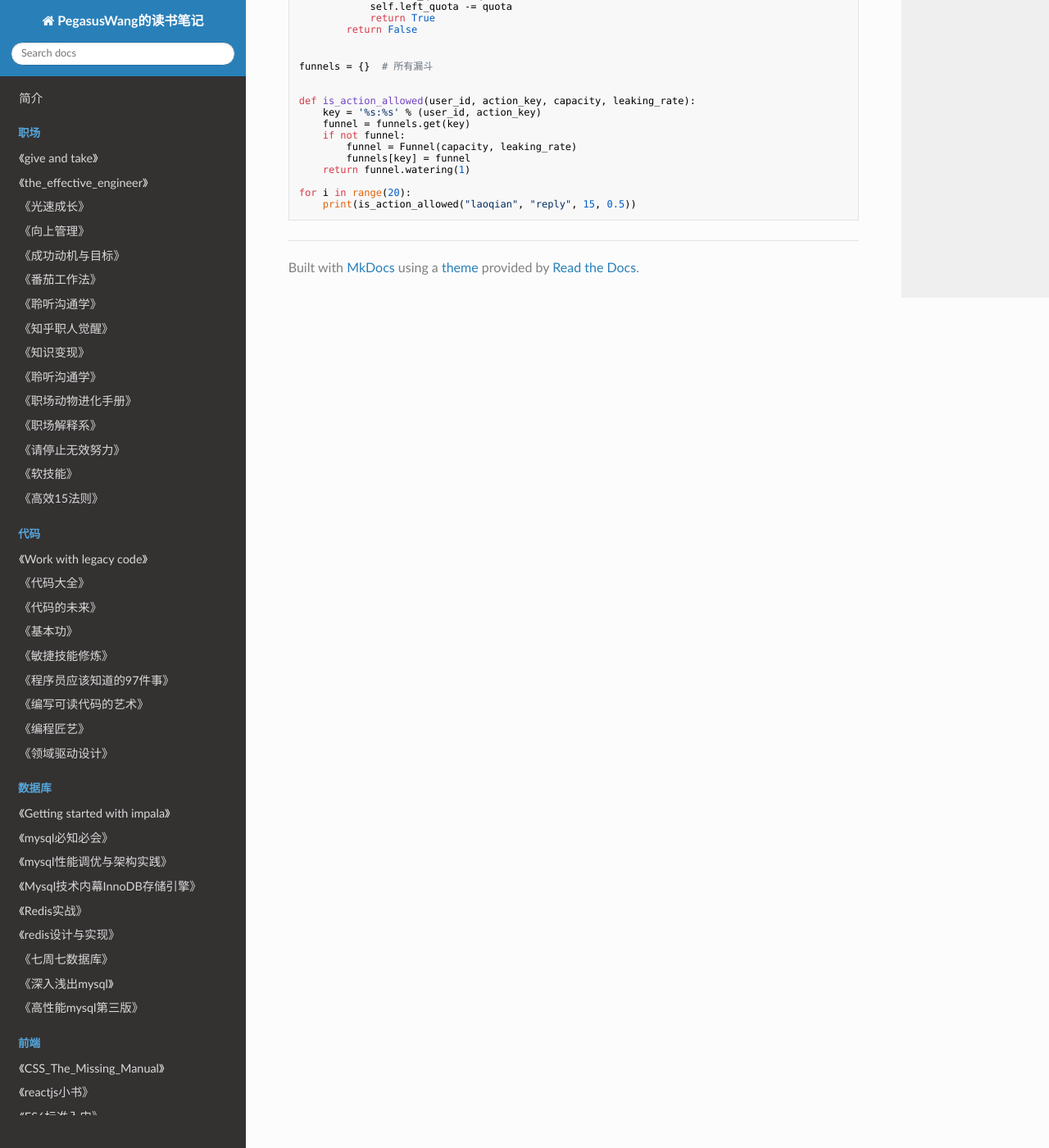
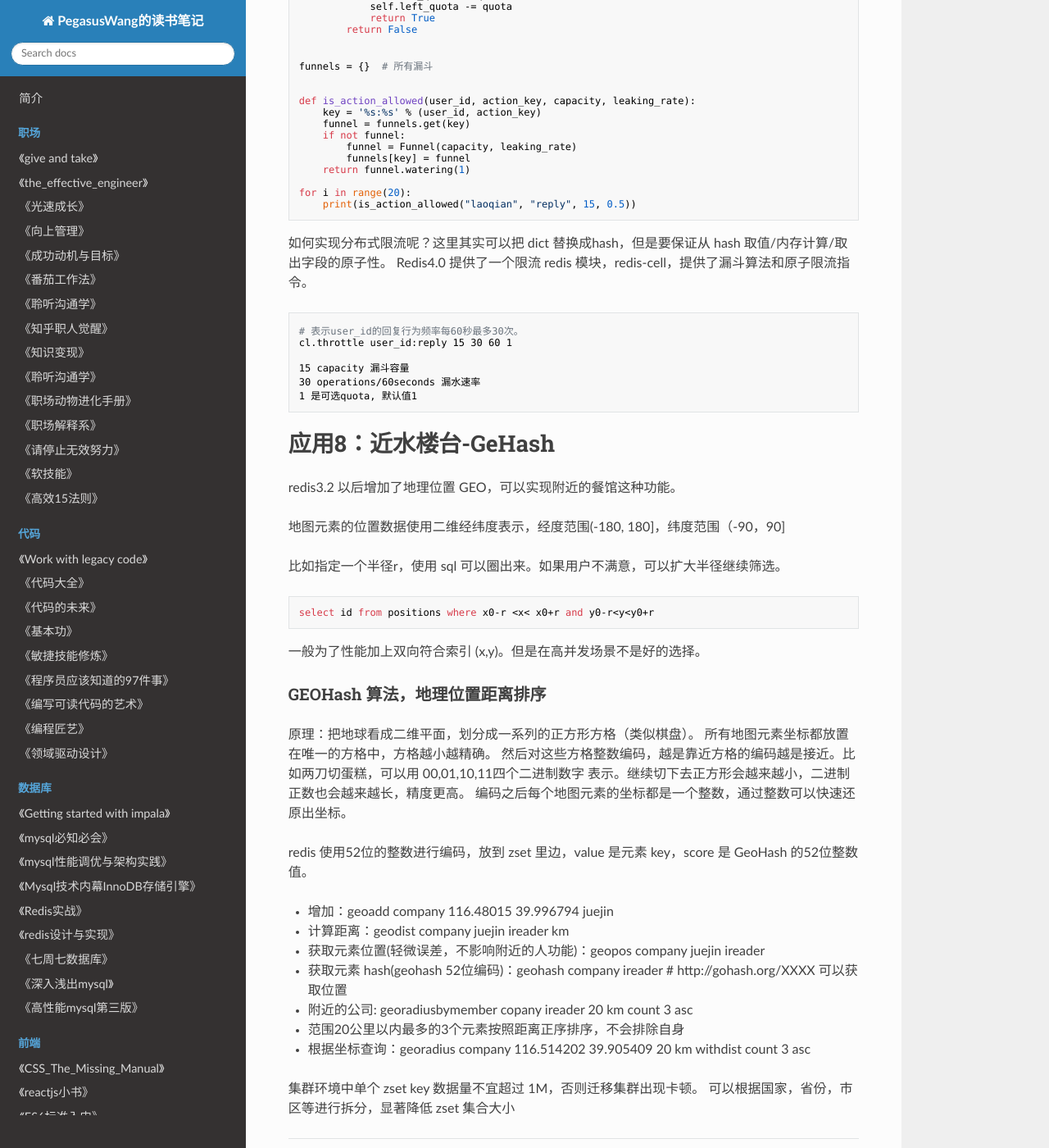
Before and after one commit to PegasusWang/booknotes, an MkDocs documentation site: the page built from docs/database/redis深度历险核心原理和应用实践.md, in a window 1280 px wide and 1400 px high, scrolled down 2201 px. Shown: the whole window at 82% size. Built offline with MkDocs 1.6.1, drawn with Linux system fonts in a browser that asks for light colours; nearby versions of some CDN libraries; old or Windows-style settings are respelled for this version of MkDocs.

Commit message:
GeoHash算法, redis-cell

````diff
--- a/docs/database/redis深度历险核心原理和应用实践.md
+++ b/docs/database/redis深度历险核心原理和应用实践.md
@@ -127,3 +127,50 @@ def is_action_allowed(user_id, action_key, capacity, leaking_rate):
 for i in range(20):
     print(is_action_allowed("laoqian", "reply", 15, 0.5))
 ```
+
+如何实现分布式限流呢？这里其实可以把 dict 替换成hash，但是要保证从 hash 取值/内存计算/取出字段的原子性。
+Redis4.0 提供了一个限流 redis 模块，redis-cell，提供了漏斗算法和原子限流指令。
+
+```
+# 表示user_id的回复行为频率每60秒最多30次。
+cl.throttle user_id:reply 15 30 60 1
+
+15 capacity 漏斗容量
+30 operations/60seconds 漏水速率
+1 是可选quota, 默认值1
+```
+
+# 应用8：近水楼台-GeHash
+
+redis3.2 以后增加了地理位置 GEO，可以实现附近的餐馆这种功能。
+
+地图元素的位置数据使用二维经纬度表示，经度范围(-180, 180]，纬度范围（-90，90]
+
+比如指定一个半径r，使用 sql 可以圈出来。如果用户不满意，可以扩大半径继续筛选。
+
+```
+select id from positions where x0-r <x< x0+r and y0-r<y<y0+r
+```
+一般为了性能加上双向符合索引 (x,y)。但是在高并发场景不是好的选择。
+
+
+### GEOHash 算法，地理位置距离排序
+
+原理：把地球看成二维平面，划分成一系列的正方形方格（类似棋盘）。
+所有地图元素坐标都放置在唯一的方格中，方格越小越精确。
+然后对这些方格整数编码，越是靠近方格的编码越是接近。比如两刀切蛋糕，可以用 00,01,10,11四个二进制数字
+表示。继续切下去正方形会越来越小，二进制正数也会越来越长，精度更高。
+编码之后每个地图元素的坐标都是一个整数，通过整数可以快速还原出坐标。
+
+redis 使用52位的整数进行编码，放到 zset 里边，value 是元素 key，score 是 GeoHash 的52位整数值。
+
+- 增加：geoadd company 116.48015 39.996794 juejin
+- 计算距离：geodist company juejin ireader km
+- 获取元素位置(轻微误差，不影响附近的人功能)：geopos company juejin ireader
+- 获取元素 hash(geohash 52位编码)：geohash company ireader   # http://gohash.org/XXXX 可以获取位置
+- 附近的公司: georadiusbymember copany ireader 20 km count 3 asc
+  - 范围20公里以内最多的3个元素按照距离正序排序，不会排除自身
+- 根据坐标查询：georadius company 116.514202 39.905409 20 km withdist count 3 asc
+
+集群环境中单个 zset key 数据量不宜超过 1M，否则迁移集群出现卡顿。
+可以根据国家，省份，市区等进行拆分，显著降低 zset 集合大小
````
